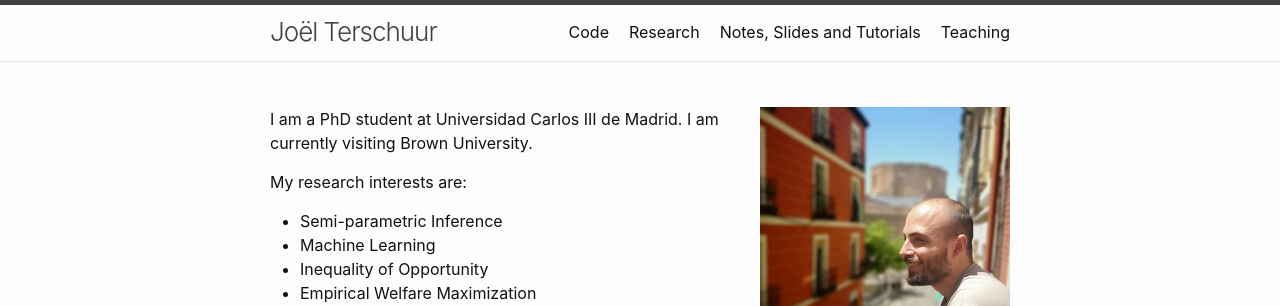
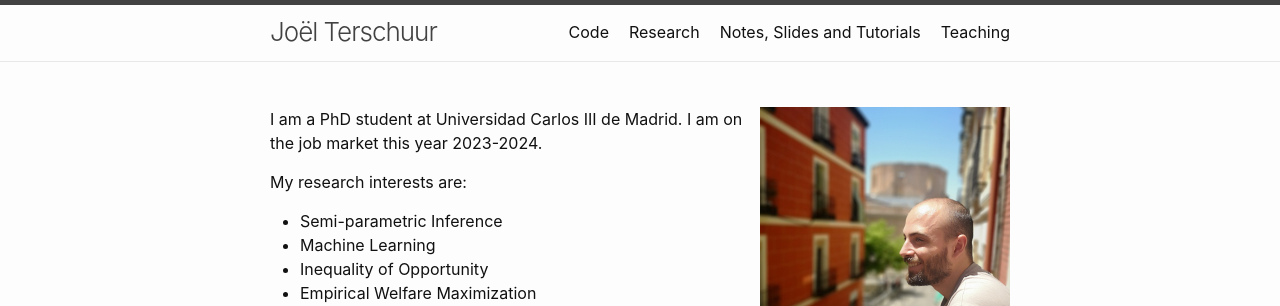
Before and after one commit to joelters/Website, a Jekyll site: the page built from index.markdown, in a window 1280 px wide. Shown: the top 306 px of the page. Built offline with Jekyll 4.4.1, drawn with Linux system fonts in a browser that asks for light colours.

Commit message:
get rid of visiting put job market

```diff
--- a/index.markdown
+++ b/index.markdown
@@ -7,8 +7,8 @@ sitemap: true
 ---
 <img style="float: right;" src="main250.jpg">
 
-I am a PhD student at Universidad Carlos III de Madrid. I am currently visiting
-Brown University.
+I am a PhD student at Universidad Carlos III de Madrid. I am on the job market
+this year 2023-2024.
 
 My research interests are:
 
```
